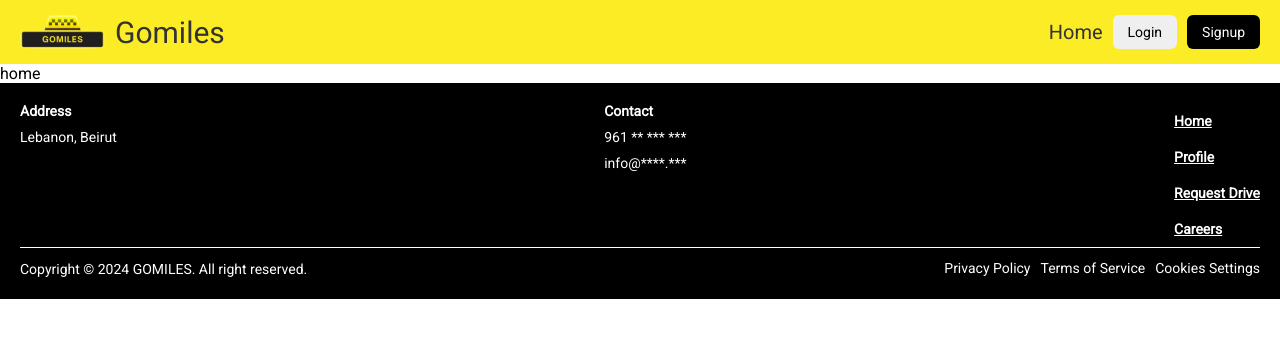
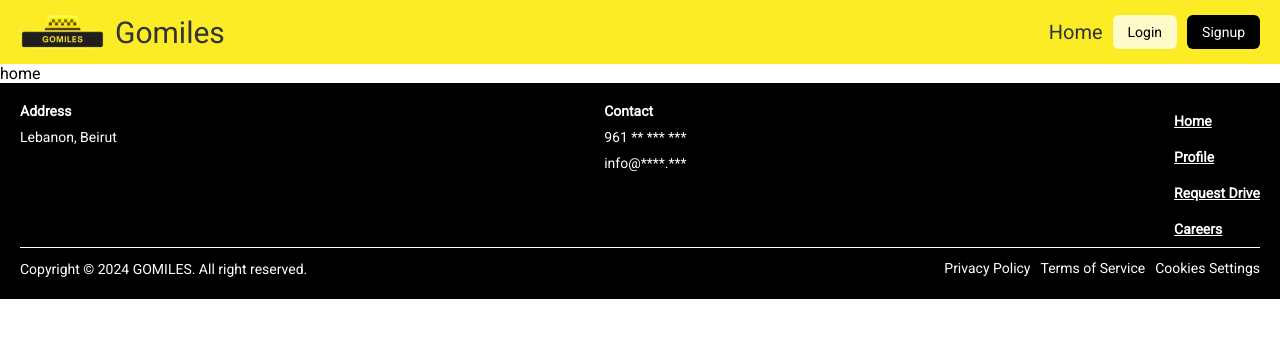
Before and after one commit to Ali-H-Hassan/TaxiApp, a React (Vite) app in the folder frontend/: page / in a window 1280 px wide. In both pictures the pointer is over the button "Login". Shown: the top 338 px of the page. Built offline with nearby package versions, Linux system fonts and the light colour scheme.

Commit message:
[styles]: added hover effect to buttons

```diff
--- a/frontend/src/components/buttons/index.css
+++ b/frontend/src/components/buttons/index.css
@@ -6,17 +6,36 @@
   cursor: pointer;
   text-align: center;
   font-size: 14px;
+  transition-duration: 0.3s;
 }
 
 .primary {
   background: #fcec26;
   color: #333333;
 }
+
 .secondary {
   background: black;
   color: #ffffff;
 }
+
 .danger {
   background: #ff9a9a;
   color: #333333;
 }
+
+.button-container:hover {
+  background: #ffffffbf;
+}
+
+.primary:hover {
+  background: #fcee26bf;
+}
+
+.secondary:hover {
+  background: #000000bf;
+}
+
+.danger:hover {
+  background: #ff9a9abf;
+}
```
